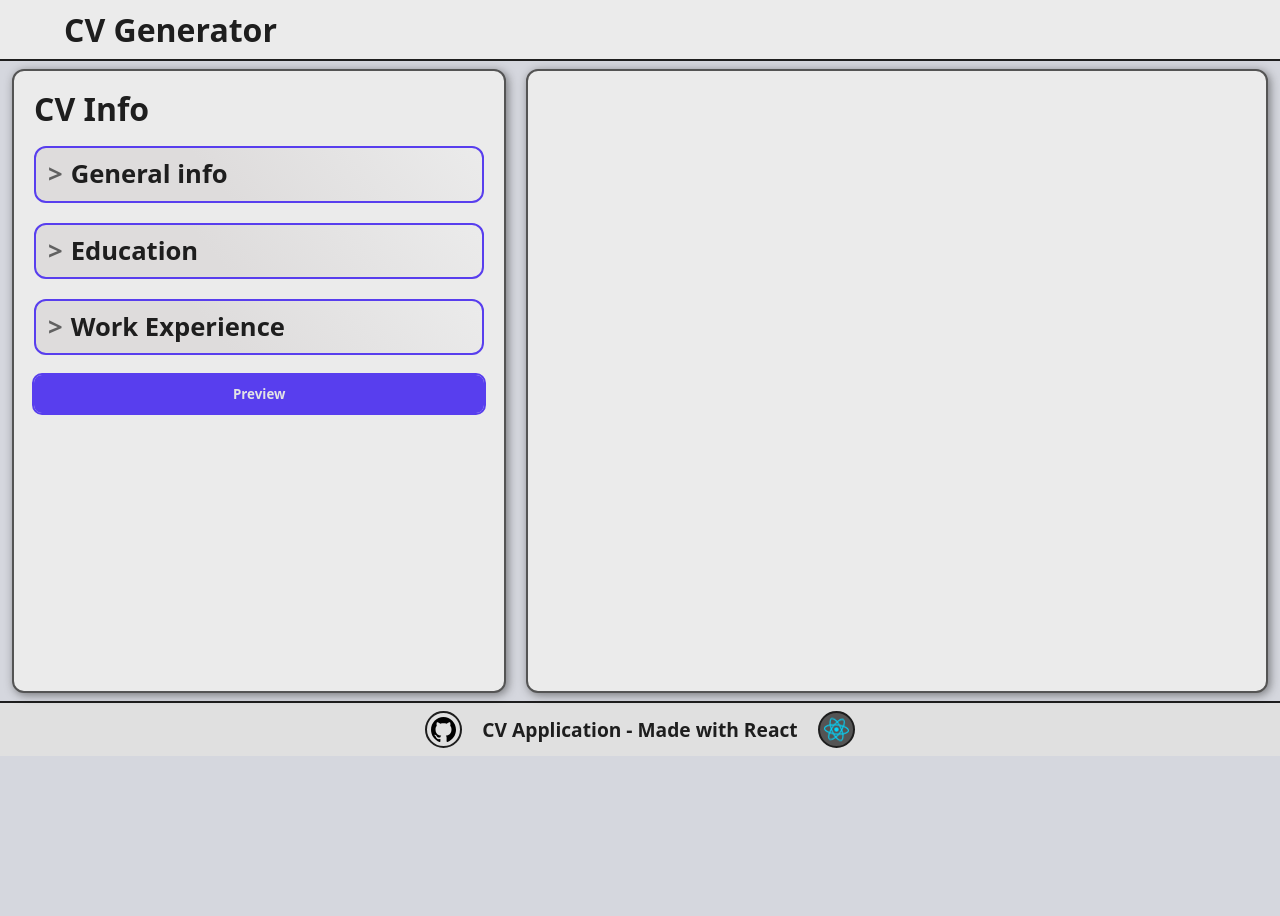
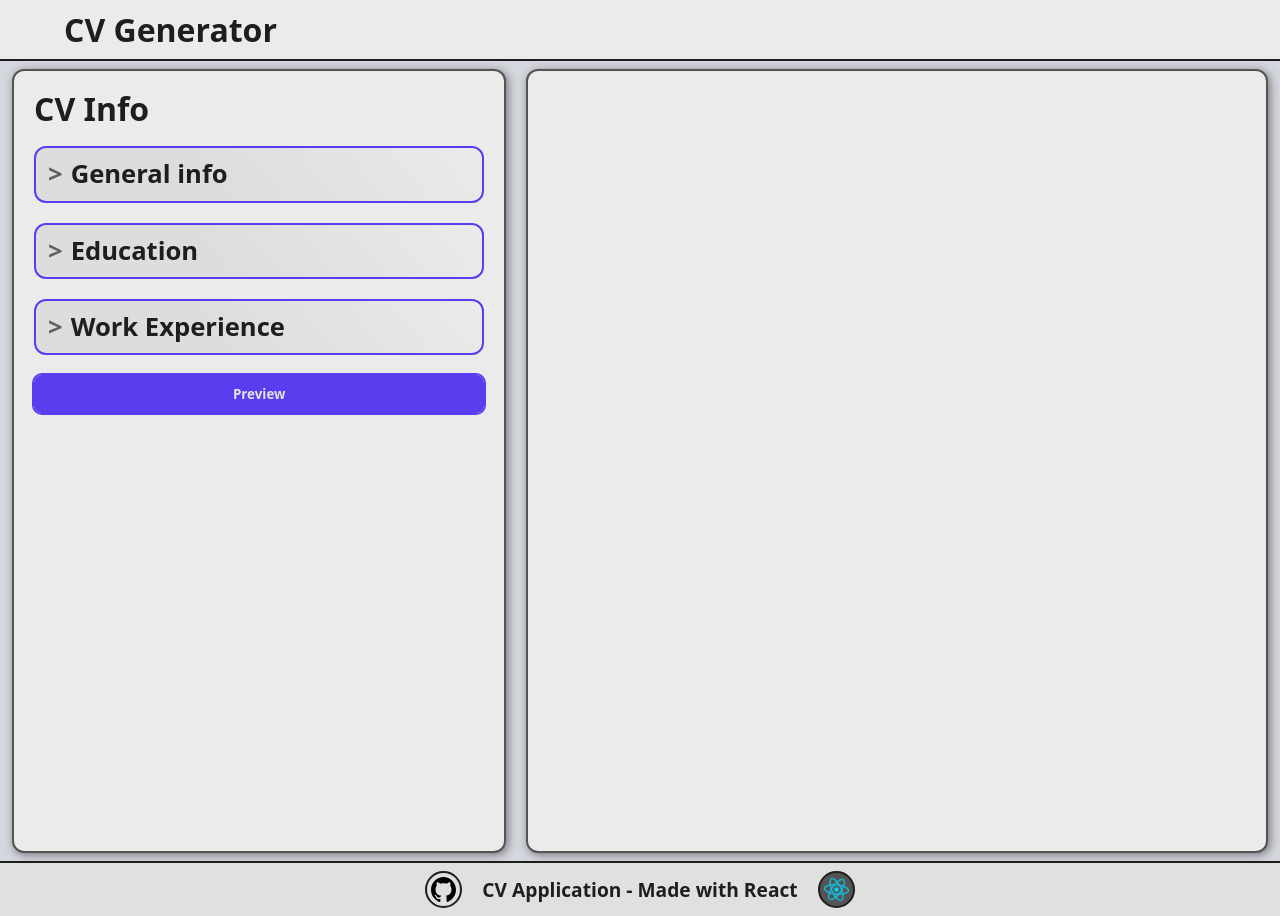
Before and after one commit to gaberashko/cv-application, a React (Vite) app: page / in a window 1280 px wide. Before the commit the page ends 800 px from the top, so only its background shows below. Built offline with nearby package versions, Linux system fonts and the light colour scheme.

Commit message:
Layout viewport fix

```diff
--- a/src/layout/Main.scss
+++ b/src/layout/Main.scss
@@ -7,7 +7,7 @@ main {
     grid-column-gap: $m-pd;
     padding: $xs-pd $s-pd;
     margin: 0;
-    min-height:80vh;
+    min-height:100vh;
 }
 
 .centered {
```
